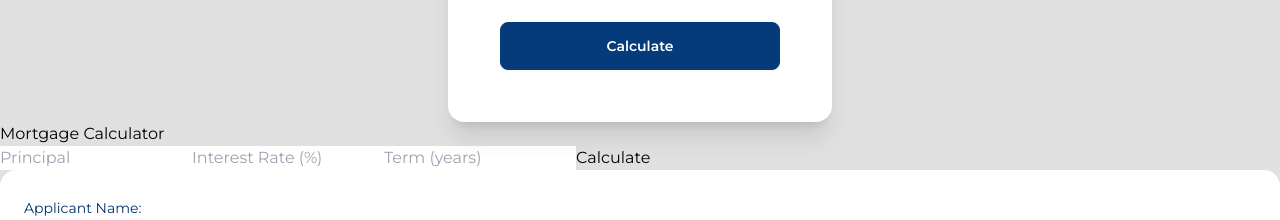
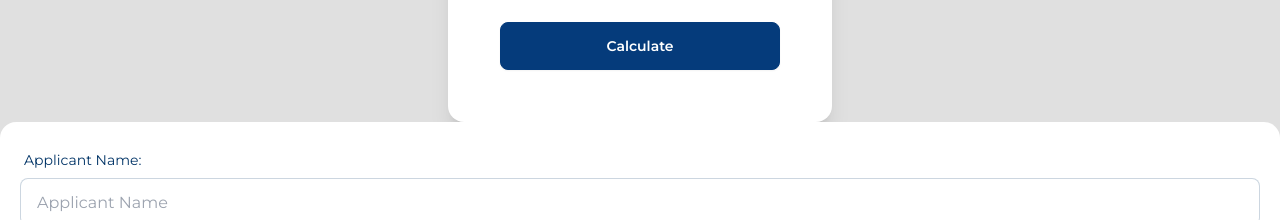
Before and after one commit to brittanyshelley/Veronicaratefair, a Next.js app: page / in a window 1280 px wide. Shown: the part 3414-3634 px from the top of the page. Built offline with nearby package versions, Linux system fonts and the light colour scheme; no server answers.

Commit message:
refactor: Remove unused MortgageCalculator1 component

```diff
--- a/src/pages/index.js
+++ b/src/pages/index.js
@@ -11,7 +11,6 @@ import LogoClouds from '../components/LogoClouds';
 import ServicesSection5 from "@/components/ServicesSection5";
 import MortgageAffordabilityCalculator from "@/components/MortgageAffordabilityCalculator";
 import MortgageCalculator from "@/components/MortgageCalculator";
-import MortgageCalculator1 from "@/components/MortgageCalculator1";
 import MortgageApplicationForm from "@/components/MortgageApplicationForm";
 
 
@@ -33,7 +32,6 @@ export default function Home() {
       <ServicesSection5 />
       <MortgageAffordabilityCalculator />
       <MortgageCalculator />
-      <MortgageCalculator1 />
       <MortgageApplicationForm />
       <ImageContext />
       <Blogs />
```
